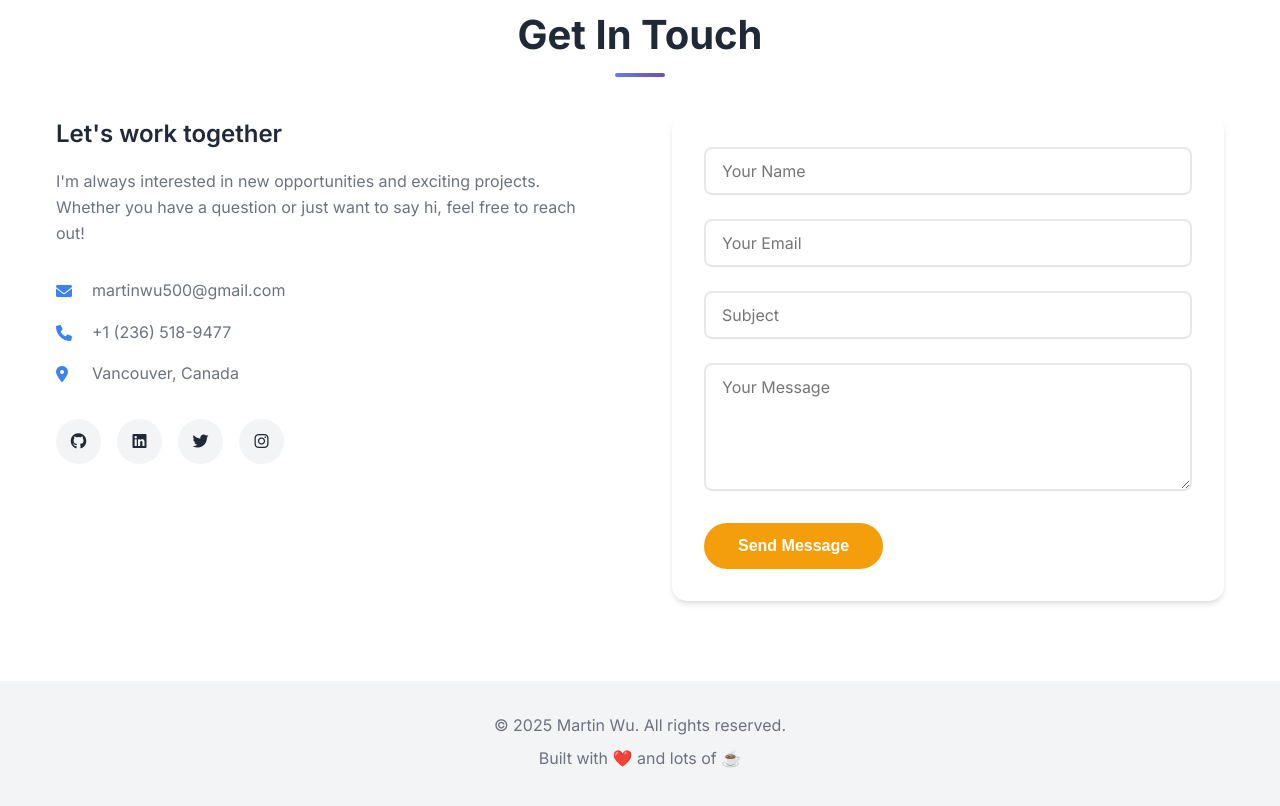
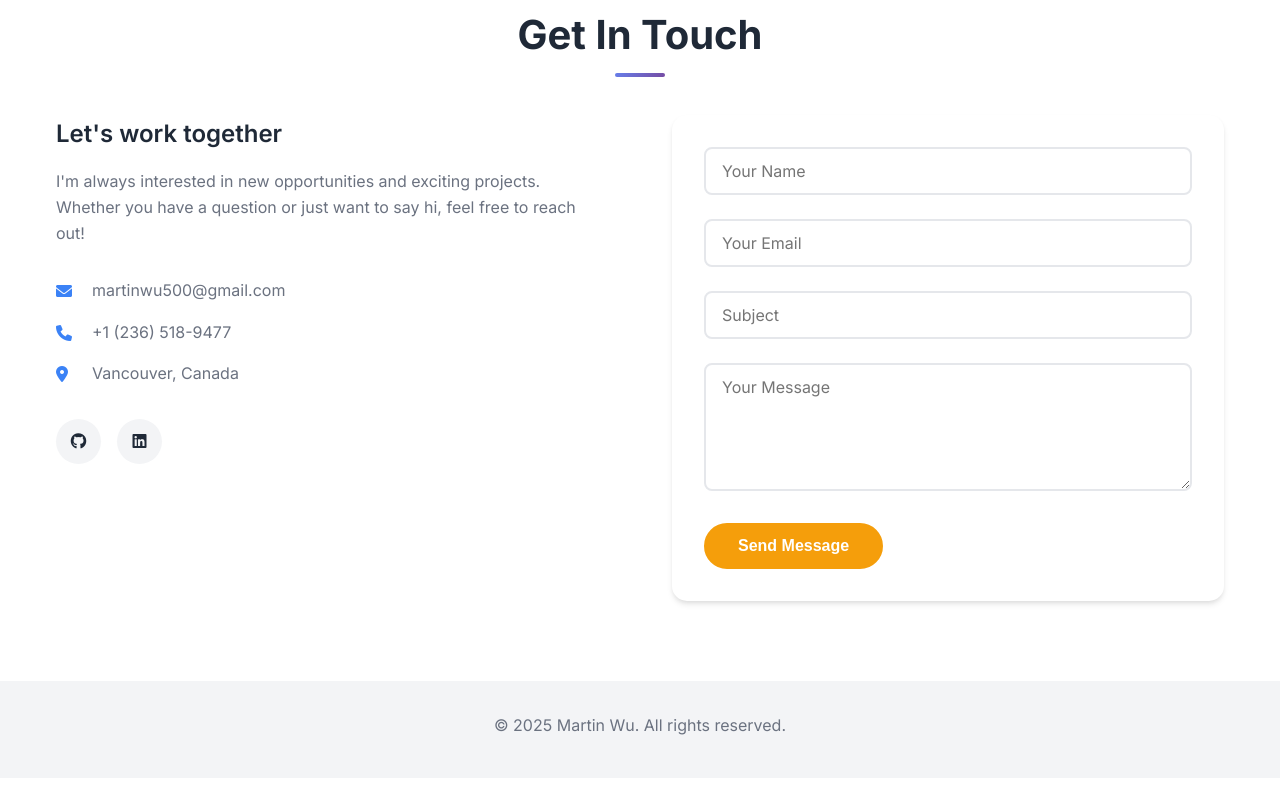
Before and after one commit to martinw500/portfolio, a plain HTML site: page index.html in a window 1280 px wide. Shown: the part 2943-3749 px from the top of the page. After the commit the page ends 3721 px from the top, so only its background shows below. Drawn offline with Linux system fonts and the light colour scheme.

Commit message:
Removed unnecessary links

```diff
--- a/index.html
+++ b/index.html
@@ -259,12 +259,6 @@
                         <a href="https://www.linkedin.com/in/martin-wu-6b449a260/" class="social-link" target="_blank">
                             <i class="fab fa-linkedin"></i>
                         </a>
-                        <a href="#" class="social-link" target="_blank">
-                            <i class="fab fa-twitter"></i>
-                        </a>
-                        <a href="#" class="social-link" target="_blank">
-                            <i class="fab fa-instagram"></i>
-                        </a>
                     </div>
                 </div>
                 <form class="contact-form">
@@ -291,7 +285,6 @@
         <div class="container">
             <div class="footer-content">
                 <p>&copy; 2025 Martin Wu. All rights reserved.</p>
-                <p>Built with ❤️ and lots of ☕</p>
             </div>
         </div>
     </footer>
```
